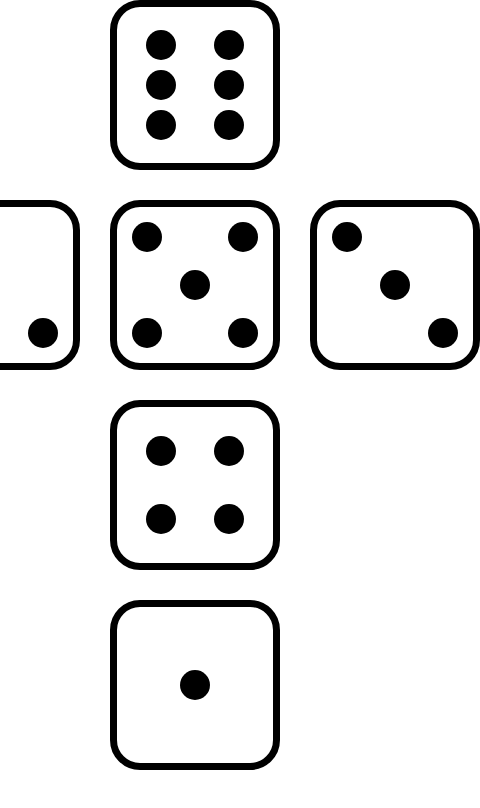
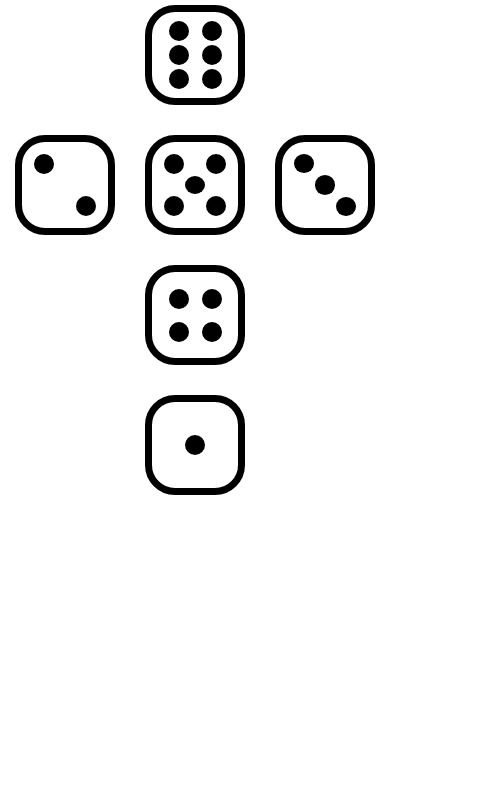
Before and after one commit to NataliyaKoval/EK-test, a plain HTML site: page 1/index.html in a window 390 px wide. Shown: the whole page, 480 px wide, since content can reach past the window. Drawn offline with Linux system fonts and the light colour scheme.

Commit message:
add breakpoints for squares

```diff
--- a/1/style.css
+++ b/1/style.css
@@ -17,7 +17,7 @@
   height: 30px;
   border-radius: 50%;
   background-color: #000;
-  margin: 5px;
+  margin: 4px;
 }
 
 .wrapper {
@@ -25,6 +25,7 @@
   flex-direction: column;
   align-items: center;
   gap: 30px;
+  padding: 5px;
 }
 
 .square-row {
@@ -84,3 +85,61 @@
   justify-content: center;
   align-items: center;
 }
+
+@media (max-width: 768px){
+  .square {
+    width: 130px;
+    height: 130px;
+  }
+
+  .dot {
+    width: 25px;
+    height: 25px;
+  }
+
+  .dot-center {
+    margin: 0;
+  }
+}
+
+@media (max-width: 576px){
+  .square {
+    width: 100px;
+    height: 100px;
+  }
+
+  .dot {
+    width: 20px;
+    height: 20px;
+    margin: 2px;
+  }
+
+  .dot-center {
+    margin: 0;
+  }
+}
+
+@media (max-width: 380px){
+  .wrapper {
+    gap: 10px;
+  }
+
+  .square-row {
+    gap: 10px;
+  }
+
+  .square {
+    width: 85px;
+    height: 85px;
+  }
+
+  .dot {
+    width: 13px;
+    height: 13px;
+    margin: 2px;
+  }
+
+  .dot-center {
+    margin: 0;
+  }
+}
```
